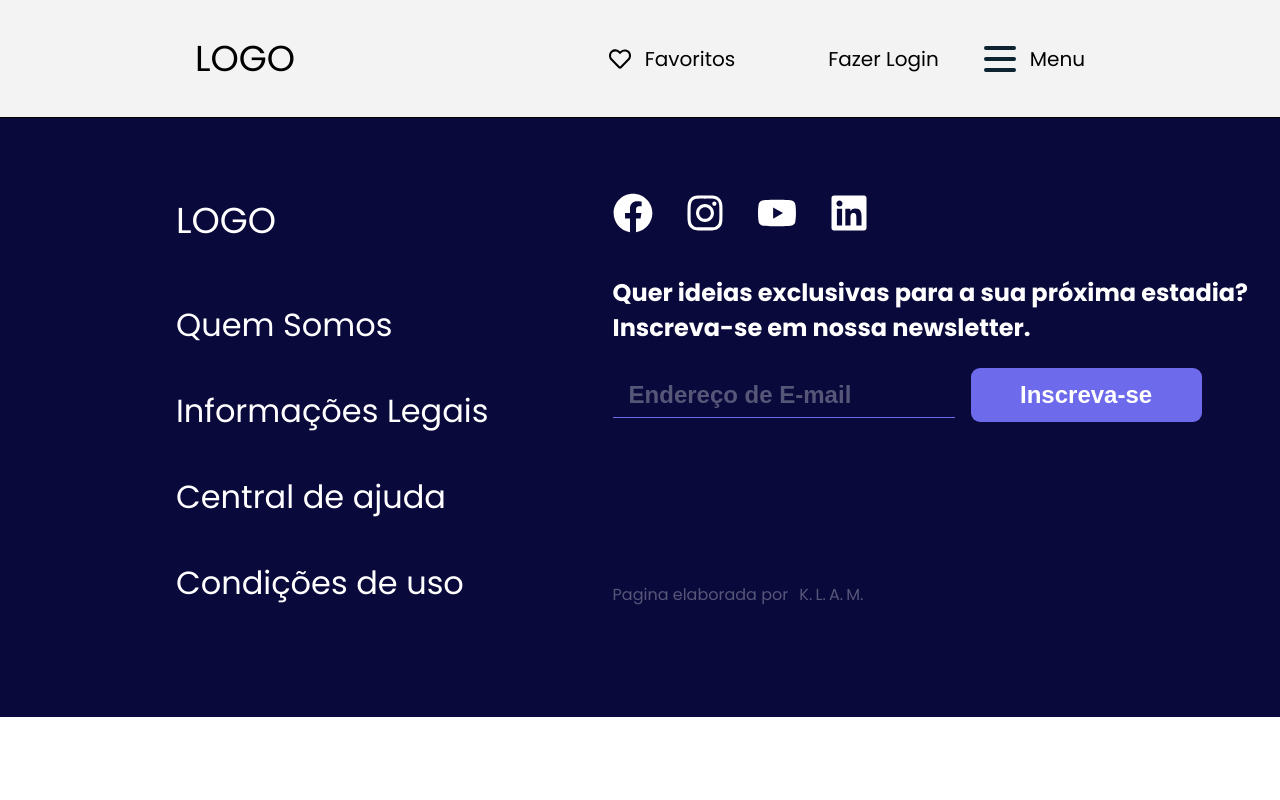
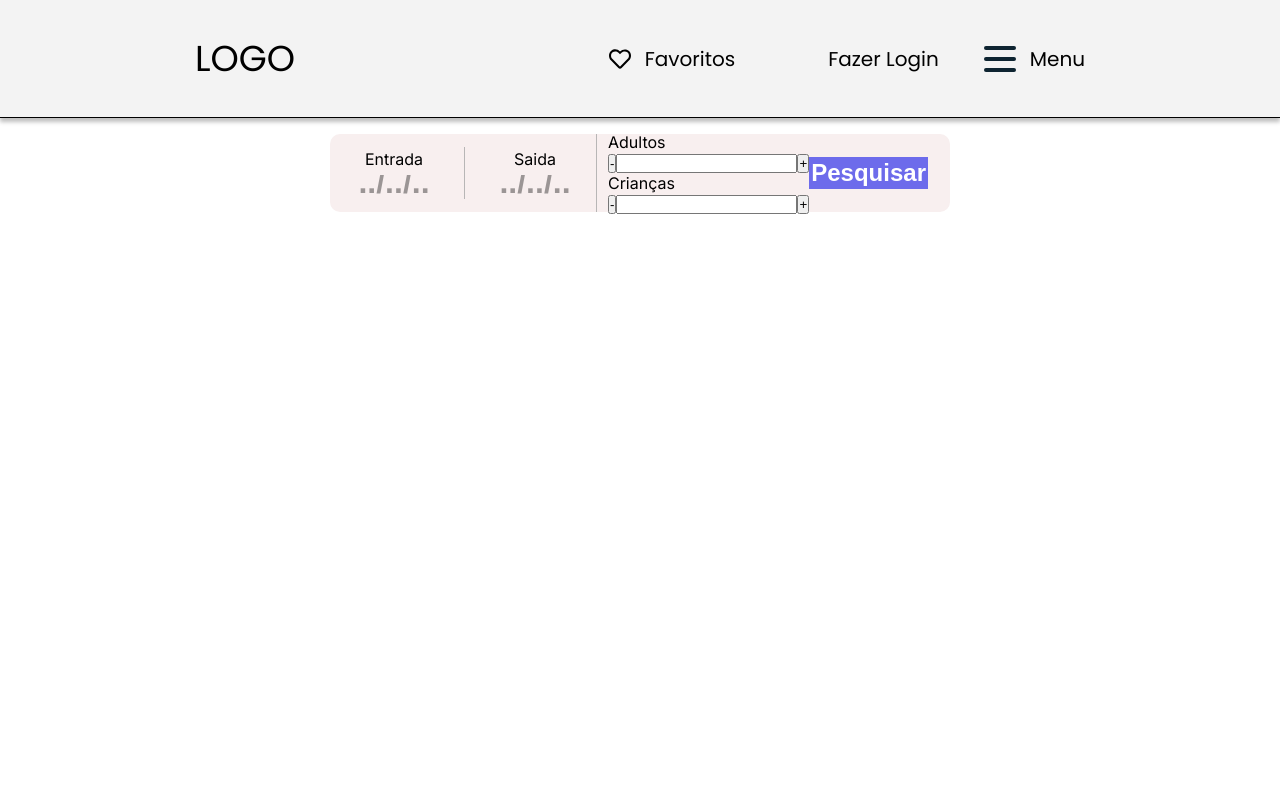
Before and after one commit to K-L-A-M/Project-Hotel, a React (Vite) app: page / in a window 1280 px wide. Shown: the top 800 px of the page. Built offline with nearby package versions, Linux system fonts and the light colour scheme; some icons are missing.

Commit message:
update: atualizar home page

```diff
--- a/src/pages/HomePage/index.tsx
+++ b/src/pages/HomePage/index.tsx
@@ -1,6 +1,10 @@
+import { InputSearchHome } from "../../components/InputSearchHome"
+import { StyledHomePage } from "./styles"
+
 export const HomePage = () => {
     return (
-        <>
-        </>
+        <StyledHomePage>
+            <InputSearchHome/>
+        </StyledHomePage>
     )
 }
--- a/src/pages/HomePage/styles.ts
+++ b/src/pages/HomePage/styles.ts
@@ -0,0 +1,6 @@
+import styled from "styled-components";
+
+export const StyledHomePage = styled.main`
+    width: 100%;
+    height: 100vh;
+`
```
